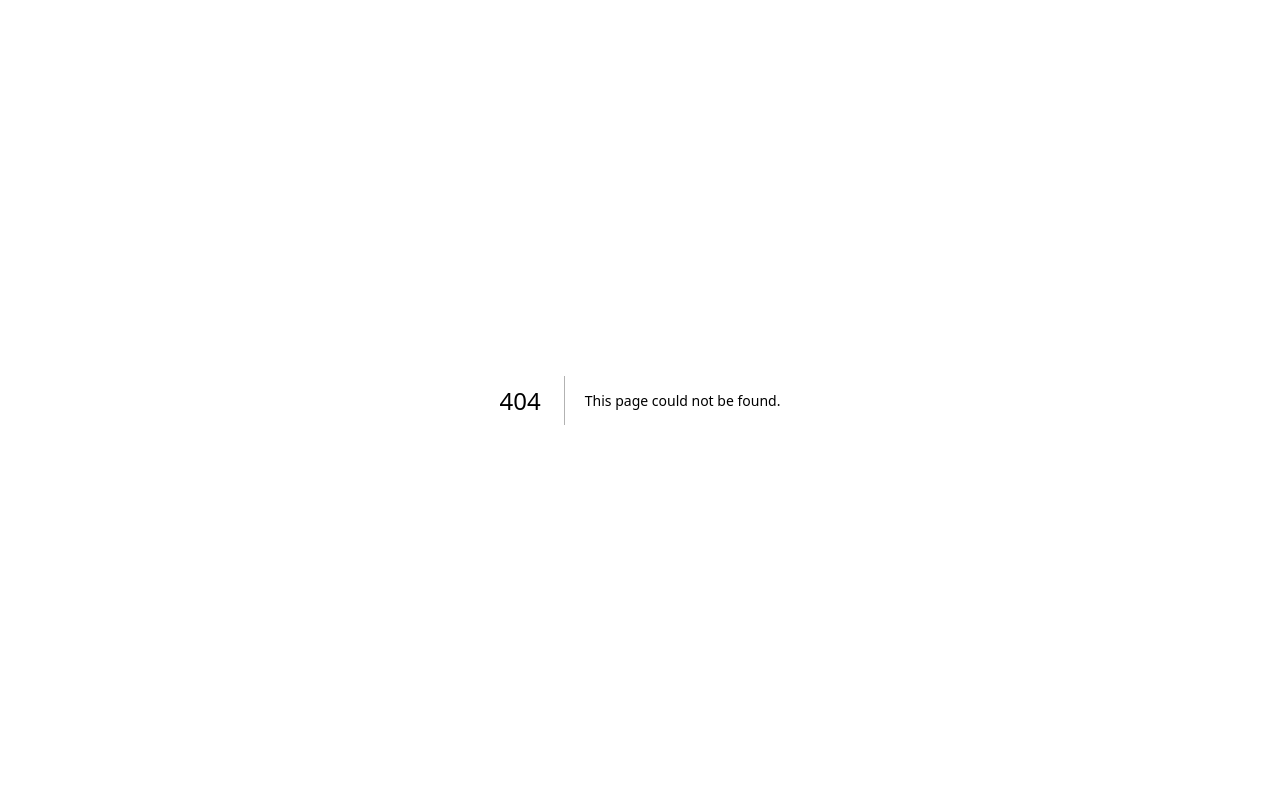
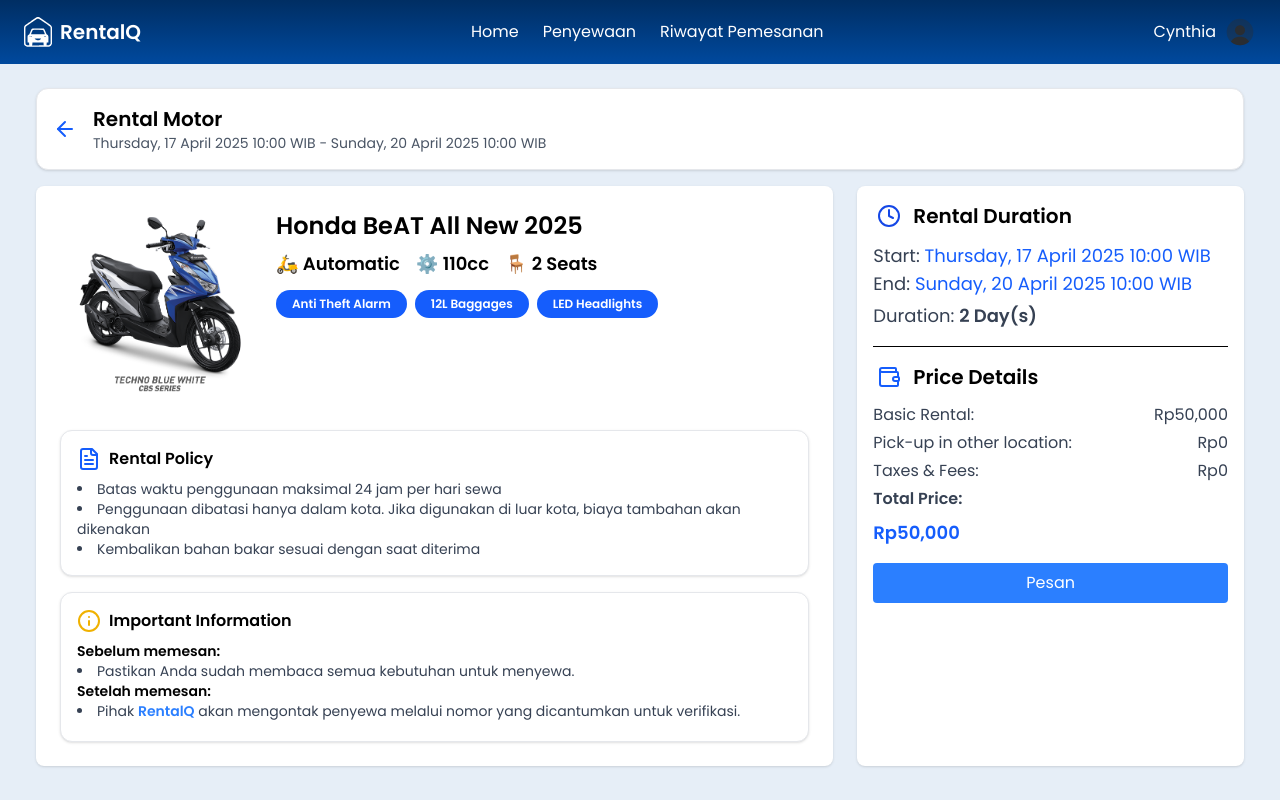
Before and after one commit to farrelputras/rentalq_pppl_6, a Next.js app: page /penyewaan/1 in a window 1280 px wide. Before the commit this address had no page. Built offline with nearby package versions, Linux system fonts and the light colour scheme.

Commit message:
feat: add detail persewaan page + fix minor cosmetics persewaan

```diff
--- /dev/null
+++ b/src/app/(main)/penyewaan/[id]/page.tsx
@@ -0,0 +1,147 @@
+"use client";
+
+import Link from "next/link";
+import { ArrowLeft, Wallet, Clock, FileText, Info } from "lucide-react";
+import { useParams } from "next/navigation";
+import Image from "next/image";
+import motorList from "@/app/data/motorlist"; // pastikan path-nya sesuai struktur project kamu
+
+const RentalDetailPage = () => {
+  const { id } = useParams();
+
+  const motor = motorList.find((m) => m.id === id);
+
+  if (!motor) {
+    return (
+      <main className="p-6 max-w-3xl mx-auto text-center">
+        <h1 className="text-xl font-semibold text-red-600">Motor tidak ditemukan</h1>
+        <p className="text-gray-600 mt-2">Pastikan URL sudah benar atau pilih motor lain.</p>
+      </main>
+    );
+  }
+
+  const rentalPeriod = {
+    start: "Thursday, 17 April 2025 10:00 WIB",
+    end: "Sunday, 20 April 2025 10:00 WIB",
+    days: 2,
+  };
+
+  const price = {
+    basic: parseInt(motor.price.replace(/[^\d]/g, ""), 10),
+    total: parseInt(motor.price.replace(/[^\d]/g, ""), 10), // sementara, belum dihitung per hari
+  };
+
+  return (
+    <main className="p-6 max-w-screen mx-3">
+        <div className="flex items-center gap-4 mb-4 bg-white rounded-xl shadow-sm border border-gray-200 p-4">
+            {/* Tombol back */}
+            <Link href="/penyewaan" className="text-blue-600 hover:text-blue-800">
+                <ArrowLeft className="w-6 h-6" />
+            </Link>
+
+            {/* Judul dan tanggal */}
+            <div>
+            <h1 className="text-xl font-semibold">Rental Motor</h1>
+            <p className="text-sm text-gray-600">{rentalPeriod.start} - {rentalPeriod.end}</p>
+            </div>
+        </div>
+
+      <div className="grid grid-cols-1 md:grid-cols-3 gap-6">
+        {/* Motor Info */}
+        <div className="md:col-span-2 bg-white shadow rounded-lg p-6">
+          <div className="flex gap-4">
+            <Image src={motor.image} alt={motor.name} width={200} height={100} />
+            <div>
+              <h2 className="text-2xl font-bold">{motor.name}</h2>
+              <div className="flex gap-4 text-lg mt-2 text-black font-bold">
+                <span>🛵 {motor.transmission}</span>
+                <span>⚙️ {motor.cc}</span>
+                <span>🪑 {motor.seats}</span>
+              </div>
+              <div className="flex flex-wrap gap-2 mt-3">
+                {["Anti Theft Alarm", "12L Baggages", "LED Headlights"].map((feature, idx) => (
+                  <span key={idx} className="text-xs bg-blue-600 text-white font-bold py-1.5 px-4 rounded-full">
+                    {feature}
+                  </span>
+                ))}
+              </div>
+            </div>
+          </div>
+
+          {/* Rental Policy */}
+          <div className="mt-6 p-4 bg-white rounded-xl shadow-sm border border-gray-200">
+            <h3 className="font-semibold mb-2 flex items-center gap-2">
+                <FileText className="w-6 h-6 text-blue-600" />
+                Rental Policy
+            </h3>
+            <ul className="text-sm list-disc list-inside text-gray-700">
+              <li>Batas waktu penggunaan maksimal 24 jam per hari sewa</li>
+              <li>Penggunaan dibatasi hanya dalam kota. Jika digunakan di luar kota, biaya tambahan akan dikenakan</li>
+              <li>Kembalikan bahan bakar sesuai dengan saat diterima</li>
+            </ul>
+          </div>
+
+          {/* Important Info */}
+          <div className="mt-4 p-4 bg-white rounded-xl shadow-sm border border-gray-200">
+            <h3 className="font-semibold mb-2 flex items-center gap-2">
+                <Info className="w-6 h-6 text-yellow-500" />
+                Important Information
+            </h3>
+            <ul className="text-sm mb-1 list-disc list-inside text-black">
+                <strong>Sebelum memesan:</strong>
+                <li className="text-gray-700">
+                    Pastikan Anda sudah membaca semua kebutuhan untuk menyewa.
+                </li>
+                <strong>Setelah memesan:</strong>
+                <li className="text-gray-700">
+                    Pihak <span className="text-blue-500 font-semibold">RentalQ</span> akan mengontak penyewa melalui nomor yang dicantumkan untuk verifikasi.
+                </li>
+            </ul>
+          </div>
+        </div>
+
+        {/* Rental Summary */}
+        <div className="bg-white shadow rounded-lg p-4">
+          <h3 className="font-semibold text-xl mb-3 flex items-center gap-2">
+            <Clock className="w-8 h-6 text-blue-700" />
+            Rental Duration
+          </h3>
+          <div className="text-lg text-gray-700">
+            <p>Start: <span className="text-blue-600 font-medium">{rentalPeriod.start}</span></p>
+            <p>End: <span className="text-blue-600 font-medium">{rentalPeriod.end}</span></p>
+            <p className="mt-1">Duration: <span className="font-semibold">{rentalPeriod.days} Day(s)</span></p>
+          </div>
+
+          <hr className="my-4" />
+
+          <h3 className="font-semibold text-xl mb-3 flex items-center gap-2">
+            <Wallet className="w-8 h-6 text-blue-600" />
+            Price Details
+          </h3>
+          <div className="text-md text-gray-700 space-y-1">
+            <p className="flex justify-between">
+                <span>Basic Rental:</span>
+                <span>Rp{price.basic.toLocaleString()}</span>
+            </p>
+            <p className="flex justify-between">
+                <span>Pick-up in other location:</span>
+                <span>Rp0</span>
+            </p>
+            <p className="flex justify-between">
+                <span>Taxes & Fees:</span>
+                <span>Rp0</span>
+            </p>
+            <p className="font-semibold">Total Price: </p>
+            <p className="text-lg font-bold mt-2 text-blue-600">Rp{price.total.toLocaleString()}</p>
+          </div>
+
+          <button className="mt-4 w-full bg-blue-500 text-white py-2 rounded hover:bg-blue-600 transition">
+            Pesan
+          </button>
+        </div>
+      </div>
+    </main>
+  );
+};
+
+export default RentalDetailPage;
--- a/src/app/(main)/penyewaan/page.tsx
+++ b/src/app/(main)/penyewaan/page.tsx
@@ -2,32 +2,14 @@
 
 import React, { useState } from 'react';
 import { Button } from "@/components/ui/button";
-import { Card, CardContent } from "@/components/ui/card";
-import { Input } from "@/components/ui/input";
-import { Select, SelectContent, SelectItem, SelectTrigger, SelectValue } from "@/components/ui/select";
-import { CalendarIcon, Search } from "lucide-react";
+import { Card } from "@/components/ui/card";
+import { Select, SelectContent, SelectItem } from "@/components/ui/select";
+import { Search } from "lucide-react";
+import Link from "next/link";
+import motorList from "@/app/data/motorlist"; // ← import dari file eksternal
 
 const RentalMotor = () => {
   const [selectedMotor, setSelectedMotor] = useState(null);
-
-  const motorList = [
-    {
-      name: "Honda BeAT All New 2025",
-      transmission: "Automatic",
-      cc: "110cc",
-      seats: "2 Seats",
-      price: "Rp50.000",
-      image: "/motor-beat.png"
-    },
-    {
-      name: "Honda Vario ABS 2025",
-      transmission: "Automatic",
-      cc: "160cc",
-      seats: "2 Seats",
-      price: "Rp75.000",
-      image: "/motor-vario.png"
-    }
-  ];
 
   return (
     <div className="p-4">
@@ -42,39 +24,28 @@
         </Button>
       </div>
 
-      {/* Filters */}
-      <div className="flex flex-wrap gap-4 items-center mb-4">
-        <Select>
-          <SelectTrigger className="w-[150px]">
-            <SelectValue placeholder="Merk Motor" />
-          </SelectTrigger>
+      {/* Filter */}
+      <div className="flex flex-wrap gap-x-2 gap-y-1 items-center mb-4 relative z-10 mx-4">
+        <p className="text-md font-bold text-black-500">Filter: </p>
+        <Select placeholder="Merk Motor">
           <SelectContent>
             <SelectItem value="honda">Honda</SelectItem>
             <SelectItem value="yamaha">Yamaha</SelectItem>
           </SelectContent>
         </Select>
-        <Select>
-          <SelectTrigger className="w-[150px]">
-            <SelectValue placeholder="Tipe Motor" />
-          </SelectTrigger>
+        <Select placeholder="Tipe Motor">
           <SelectContent>
             <SelectItem value="matic">Matic</SelectItem>
             <SelectItem value="manual">Manual</SelectItem>
           </SelectContent>
         </Select>
-        <Select>
-          <SelectTrigger className="w-[180px]">
-            <SelectValue placeholder="Jenis Mesin (CC)" />
-          </SelectTrigger>
+        <Select placeholder="Jenis Mesin (CC)">
           <SelectContent>
             <SelectItem value="110">110cc</SelectItem>
             <SelectItem value="160">160cc</SelectItem>
           </SelectContent>
         </Select>
-        <Select>
-          <SelectTrigger className="w-[120px] ml-auto">
-            <SelectValue placeholder="Sort by" />
-          </SelectTrigger>
+        <Select placeholder="Sort By">
           <SelectContent>
             <SelectItem value="lowest">Lowest Price</SelectItem>
             <SelectItem value="highest">Highest Price</SelectItem>
@@ -100,7 +71,9 @@
             <div className="text-right">
               <p className="text-sm text-gray-500">Starts from</p>
               <p className="text-lg font-bold text-blue-600">{motor.price}<span className="text-sm text-gray-500"> /day</span></p>
-              <Button className="mt-2">Pilih</Button>
+              <Link href={`/penyewaan/${motor.id}`}>
+                <Button className="mt-2">Pilih</Button>
+              </Link>
             </div>
           </Card>
         ))}
@@ -108,9 +81,9 @@
 
       {/* Pagination */}
       <div className="flex justify-center items-center mt-6 gap-4">
-        <span className="text-gray-400">◀</span>
+        <span className="text-blue-400">◀</span>
         <span className="text-blue-600 font-bold">1</span>
-        <span className="text-gray-400">▶</span>
+        <span className="text-blue-400">▶</span>
       </div>
     </div>
   );
--- /dev/null
+++ b/src/app/data/motorlist.ts
@@ -0,0 +1,49 @@
+const motorList = [
+  {
+    id: "1",
+    name: "Honda BeAT All New 2025",
+    transmission: "Automatic",
+    cc: "110cc",
+    seats: "2 Seats",
+    price: "Rp50.000",
+    image: "/motor/motor-beat.png"
+  },
+  {
+    id: "2",
+    name: "Honda Vario ABS 2025",
+    transmission: "Automatic",
+    cc: "160cc",
+    seats: "2 Seats",
+    price: "Rp75.000",
+    image: "/motor/motor-vario.png"
+  },
+//   {
+//     id: "3",
+//     name: "Yamaha NMAX Connected 2025",
+//     transmission: "Automatic",
+//     cc: "155cc",
+//     seats: "2 Seats",
+//     price: "Rp90.000",
+//     image: "/motor-nmax.png"
+//   },
+//   {
+//     id: "4",
+//     name: "Suzuki Nex II 2025",
+//     transmission: "Automatic",
+//     cc: "115cc",
+//     seats: "2 Seats",
+//     price: "Rp55.000",
+//     image: "/motor-nex.png"
+//   },
+//   {
+//     id: "5",
+//     name: "Yamaha Aerox 155 VVA 2025",
+//     transmission: "Automatic",
+//     cc: "155cc",
+//     seats: "2 Seats",
+//     price: "Rp85.000",
+//     image: "/motor-aerox.png"
+//   }
+];
+
+export default motorList;
--- a/src/components/ui/button.tsx
+++ b/src/components/ui/button.tsx
@@ -3,15 +3,15 @@
 import React from "react";
 
 interface ButtonProps extends React.ButtonHTMLAttributes<HTMLButtonElement> {
-  variant?: "default" | "outline"; // tambahkan properti variant di sini
+  variant?: "default" | "outline";
 }
 
 export const Button: React.FC<ButtonProps> = ({ variant = "default", className, ...props }) => {
-  const baseClass = "px-4 py-2 rounded";
+  const baseClass = "px-4 py-2 rounded cursor-pointer transition-colors duration-200";
   const variantClass =
     variant === "outline"
-      ? "border border-blue-500 text-blue-500 bg-white"
-      : "bg-blue-500 text-white";
+      ? "border border-blue-500 text-blue-500 bg-white hover:bg-blue-50"
+      : "bg-blue-500 text-white hover:bg-blue-600";
 
   return (
     <button className={`${baseClass} ${variantClass} ${className || ""}`} {...props} />
--- a/src/components/ui/select.tsx
+++ b/src/components/ui/select.tsx
@@ -1,6 +1,7 @@
 "use client";
 
 import React, { useState } from "react";
+import { ChevronDown } from "lucide-react"; // pastikan sudah install lucide-react
 
 interface SelectProps {
   value?: string;
@@ -13,13 +14,15 @@
   value,
   onChange,
   children,
-  placeholder = "Pilih opsi",
+  placeholder = "filter",
 }) => {
   const [open, setOpen] = useState(false);
   const [selected, setSelected] = useState(value || "");
+  const [selectedLabel, setSelectedLabel] = useState("");
 
-  const handleSelect = (val: string) => {
+  const handleSelect = (val: string, label?: string) => {
     setSelected(val);
+    setSelectedLabel(label || val);
     onChange?.(val);
     setOpen(false);
   };
@@ -27,7 +30,9 @@
   return (
     <div className="relative w-full max-w-xs">
       <SelectTrigger onClick={() => setOpen(!open)}>
-        <SelectValue value={selected} placeholder={placeholder} />
+        <SelectValue value={selectedLabel} placeholder={placeholder} />
+        <ChevronDown className="w-8 h-6 text-blue-500 ml-2"/>
+
       </SelectTrigger>
       {open && (
         <SelectContent>
@@ -47,19 +52,22 @@
   ...props
 }) => (
   <div
-    className="border border-gray-300 rounded-md px-4 py-2 cursor-pointer bg-white"
+    className="flex items-center justify-between border border-gray-300 rounded-full px-4 py-1.5 text-sm cursor-pointer bg-white w-full shadow-sm hover:shadow-md transition"
     {...props}
   >
     {children}
   </div>
 );
 
-// ✅ Diperbaiki: Gunakan value dan placeholder secara eksplisit
 const SelectValue: React.FC<{ value?: string; placeholder?: string }> = ({
   value,
   placeholder,
 }) => (
-  <span className={value ? "text-black" : "text-gray-400"}>
+  <span
+    className={`text-sm font-semibold ${
+      value ? "text-blue-600" : "text-blue-600 font-bold"
+    }`}
+  >
     {value && value !== "" ? value : placeholder}
   </span>
 );
@@ -78,19 +86,26 @@
 
 interface SelectItemProps {
   value: string;
+  label?: string;
   children: React.ReactNode;
-  onSelect?: (value: string) => void;
+  onSelect?: (value: string, label?: string) => void;
 }
 
 const SelectItem: React.FC<SelectItemProps> = ({
   value,
+  label,
   children,
   onSelect,
 }) => {
+  const handleClick = () => {
+    const labelToUse = label || (typeof children === "string" ? children : "");
+    onSelect?.(value, labelToUse);
+  };
+
   return (
     <div
-      className="px-4 py-2 hover:bg-blue-100 cursor-pointer"
-      onClick={() => onSelect?.(value)}
+      className="px-4 py-2 hover:bg-blue-100 cursor-pointer text-sm"
+      onClick={handleClick}
     >
       {children}
     </div>
```
Also changed, not shown: public/motor/motor-beat.png (added), public/motor/motor-vario.png (added).
